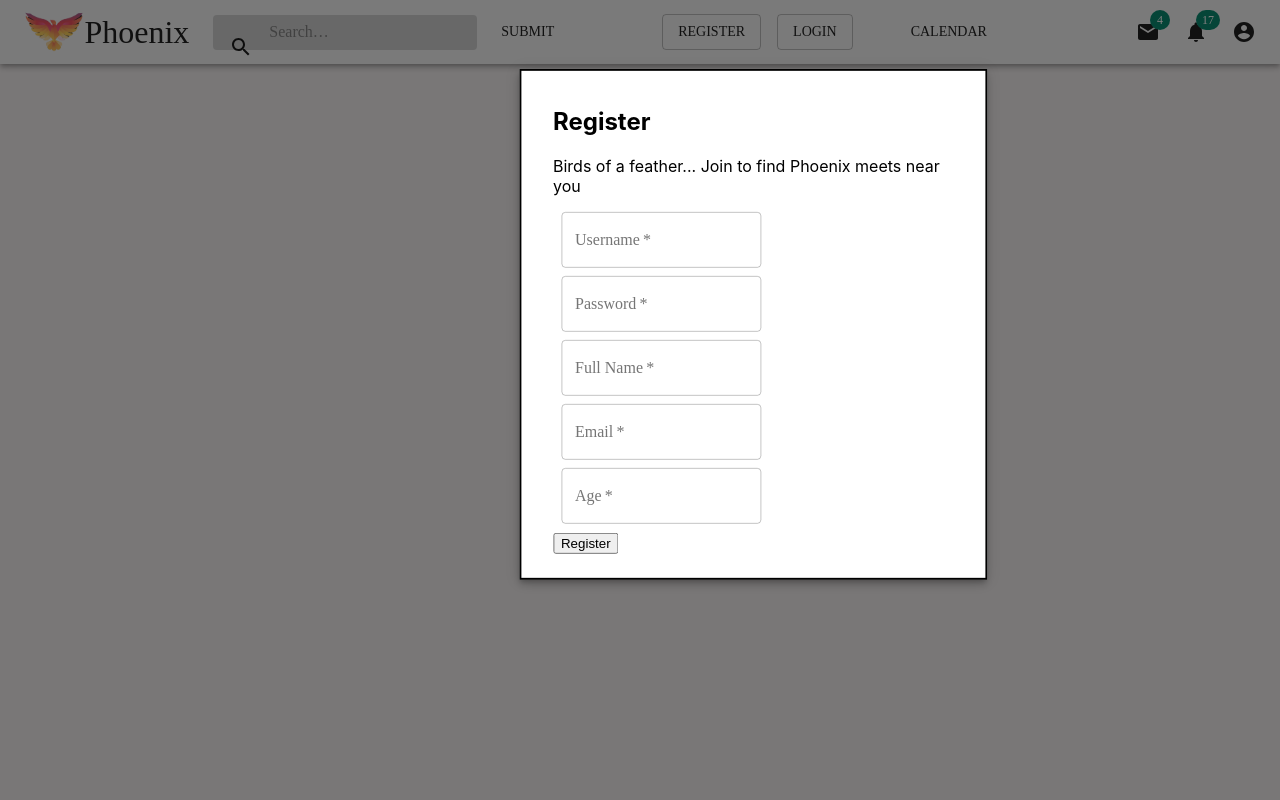
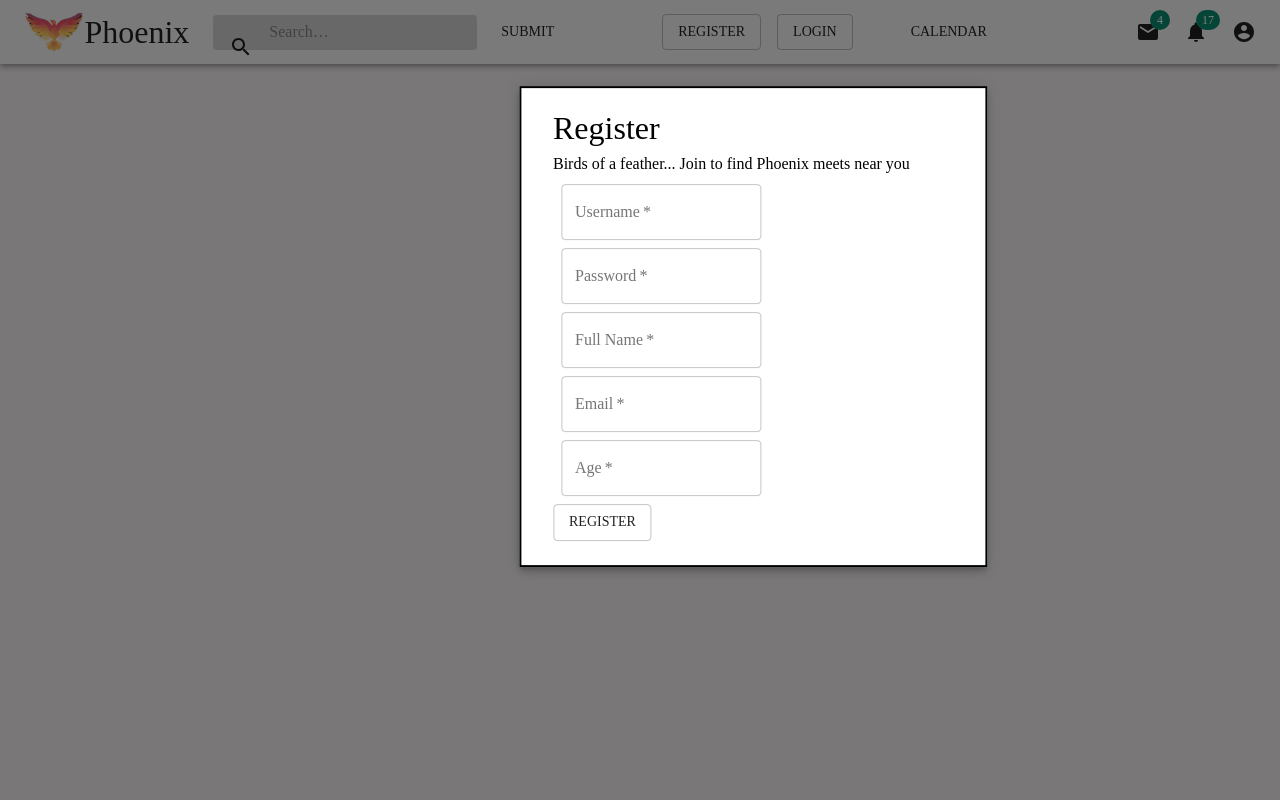
Before and after one commit to BloomTech-Labs/phoenix-fe, a React (Create React App) app: page /login in a window 1280 px wide. Both pictures are taken after a click on the button "REGISTER". Shown: the top 800 px of the page. Built offline with nearby package versions, Linux system fonts and the light colour scheme; a web font is replaced by a local one.

Commit message:
uniform styling on login and register modal

```diff
--- a/src/components/Authorized/Login.js
+++ b/src/components/Authorized/Login.js
@@ -1,5 +1,6 @@
 import React, { useState } from 'react';
 import { ModalStyle, getModalStyle } from '../../styles/ModalFormStyles.js';
+import { Typography } from '@material-ui/core';
 import { withRouter } from 'react-router-dom';
 import Modal from '@material-ui/core/Modal';
 import TextField from '@material-ui/core/TextField';
@@ -61,8 +62,10 @@ const Login = props => {
 onClose={handleClose}
 >
 <div style={modalStyle} className={classes.paper}>
-          <h2 id="simple-modal-title">Log in</h2>
-          <p id="simple-modal-description">Log in to see what's out there</p>
+<Typography id="simple-modal-title" style={{ fontSize: '2rem'}}>Log In</Typography>
+<Typography id="simple-modal-description" style={{ fontSize: '1rem'}}>
+Log in to see what's out there
+</Typography>
 <div>
 <form className={classes.root} onSubmit={handleSubmit}>
 <TextField
@@ -87,7 +90,7 @@ const Login = props => {
 placeholder="Must be 8 characters"
 variant="outlined"
 />
-              <button onSubmit={handleSubmit}>Log in</button>
+<Button variant="outlined" onSubmit={handleSubmit}>Log In</Button>
 </form>
 </div>
 </div>
--- a/src/components/Authorized/Registration.js
+++ b/src/components/Authorized/Registration.js
@@ -5,10 +5,13 @@ import TextField from '@material-ui/core/TextField';
 import Button from '@material-ui/core/Button';
 import { axiosWithAuth } from '../../utils/axiosWithAuth.js';
 import { ModalStyle, getModalStyle } from '../../styles/ModalFormStyles.js';
+import { makeStyles } from '@material-ui/core/styles';
+import { Typography } from '@material-ui/core';
 
 const useStyles = ModalStyle;
 
 const Registration = props => {
+
 const [credentials, setCredentials] = useState({
 username: '',
 password: '',
@@ -61,10 +64,10 @@ const Registration = props => {
 onClose={handleClose}
 >
 <div style={modalStyle} className={classes.paper}>
-          <h2 id="simple-modal-title">Register</h2>
-          <p id="simple-modal-description">
+<Typography id="simple-modal-title" style={{ fontSize: '2rem'}}>Register</Typography>
+<Typography id="simple-modal-description" style={{ fontSize: '1rem'}}>
 Birds of a feather... Join to find Phoenix meets near you
-          </p>
+</Typography>
 <div>
 <form className={classes.root} onSubmit={handleSubmit}>
 <TextField
@@ -120,7 +123,7 @@ const Registration = props => {
 onChange={handleChange}
 variant="outlined"
 />
-              <button onSubmit={handleSubmit}>Register</button>
+<Button variant="outlined" onSubmit={handleSubmit}>Register</Button>
 </form>
 </div>
 </div>
```
Lines whose indentation alone changed are shown as unchanged.
